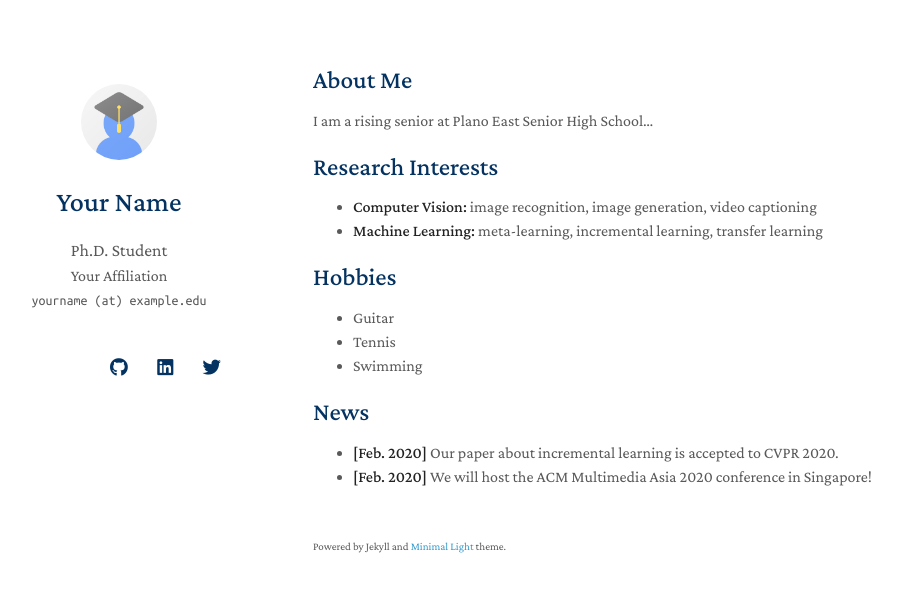
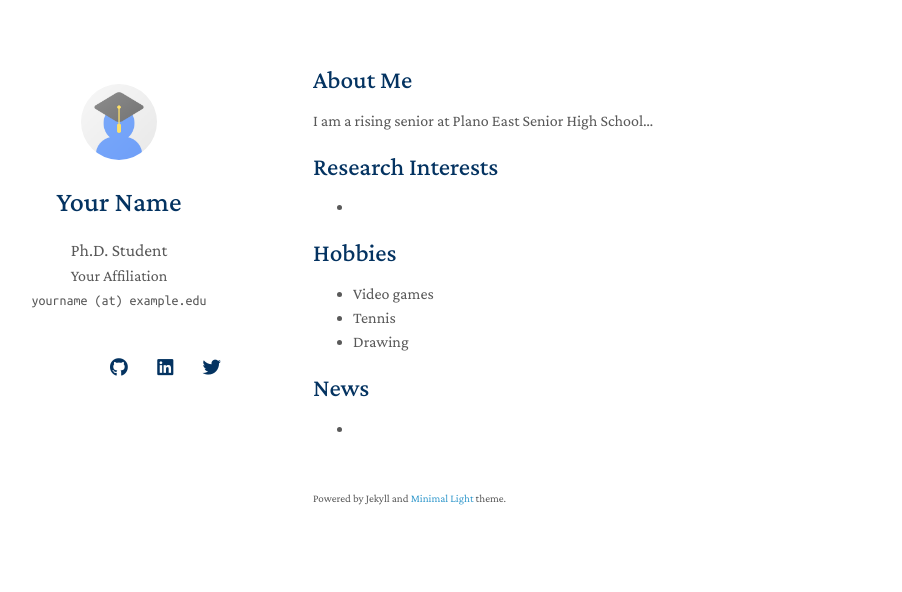
Before and after one commit to shrusunk/personal_website, a Jekyll site: the page built from index.md, in a window 1280 px wide. Shown: the top 592 px of the page, without its empty margins (157-1059 px from the left). Built offline with Jekyll 4.4.1, drawn with Linux system fonts in a browser that asks for light colours; nearby versions of some CDN libraries; a style sheet for code colours, icons or effects is not loaded; our own code applies the rules of GitHub Pages for plain Markdown files.

Commit message:
Update index.md

```diff
--- a/index.md
+++ b/index.md
@@ -8,15 +8,13 @@ I am a rising senior at Plano East Senior High School...
 
 ## Research Interests
 
-- **Computer Vision:** image recognition, image generation, video captioning
-- **Machine Learning:** meta-learning, incremental learning, transfer learning
+-
 
 ## Hobbies
 
-- Guitar
+- Video games
 - Tennis
-- Swimming
+- Drawing
 
 ## News
-- **[Feb. 2020]** Our paper about incremental learning is accepted to CVPR 2020.
-- **[Feb. 2020]** We will host the ACM Multimedia Asia 2020 conference in Singapore!
+-
```
